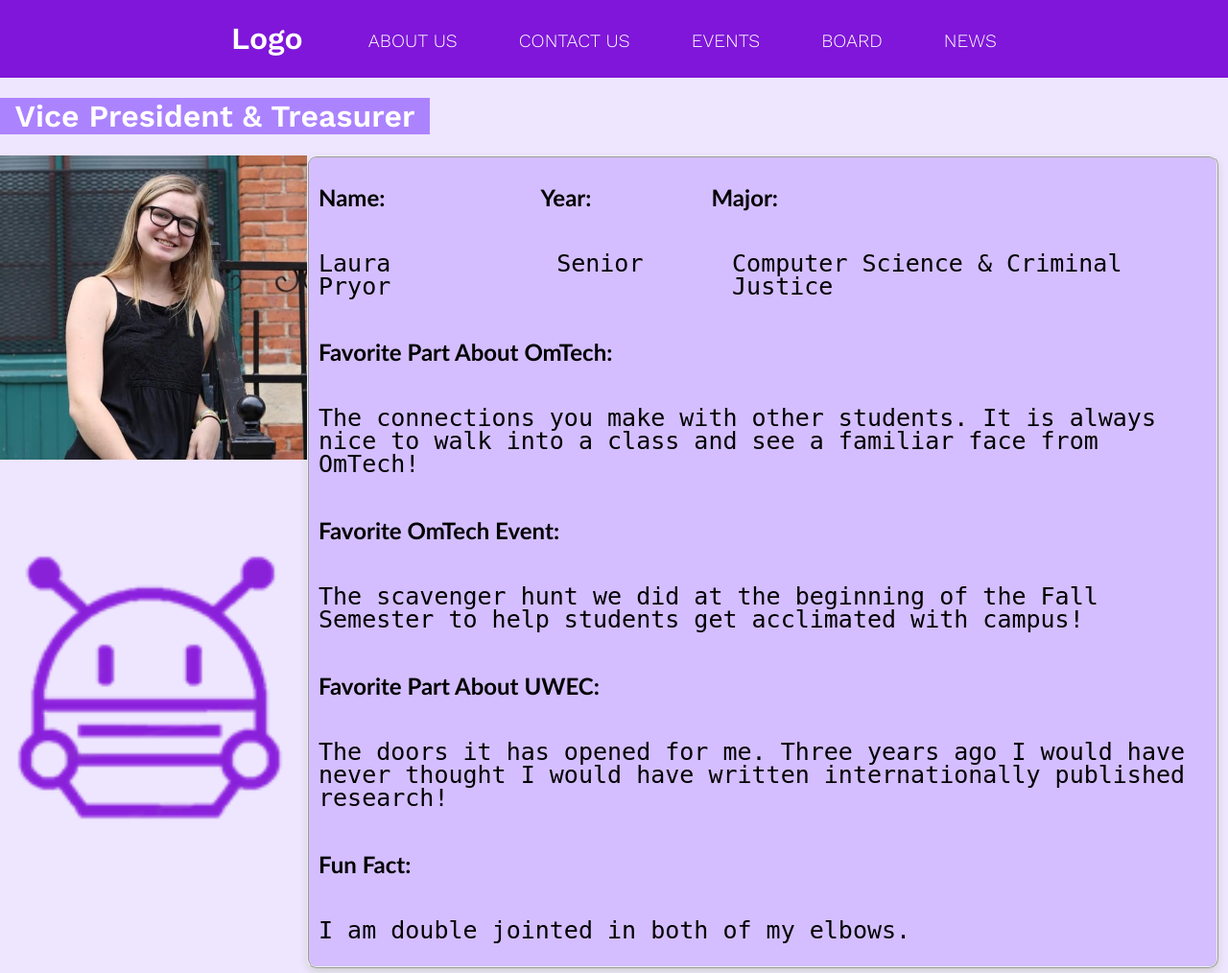
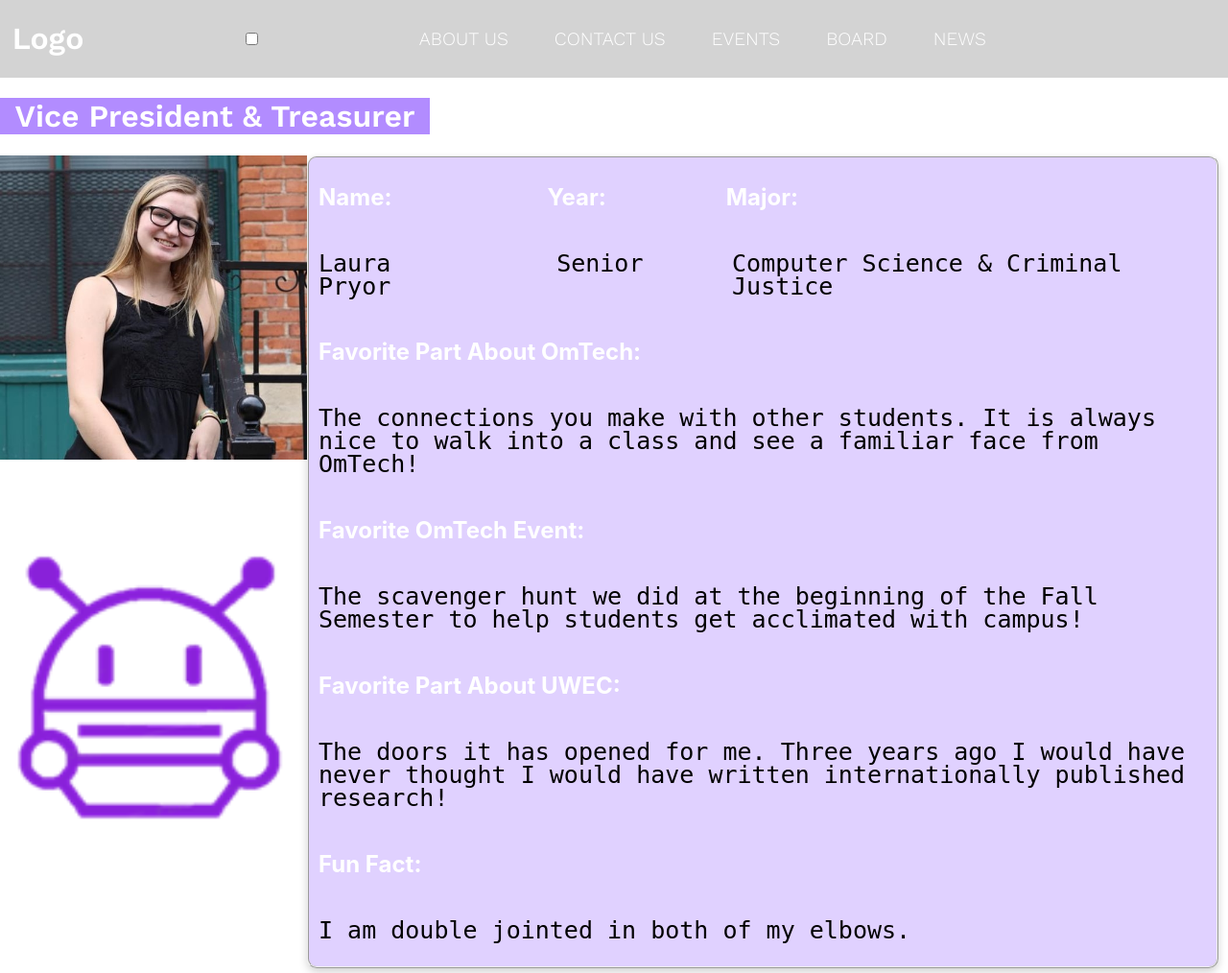
Before and after one commit to drewmore02/drewmore02, a PHP site: page /meetTheVP.html in a window 1280 px wide. Shown: the whole page at 96% size. Run offline with PHP 8.4, Linux system fonts and the light colour scheme.

Commit message:
fixing homepage issue

```diff
--- a/CS268_Project1/styles.css
+++ b/CS268_Project1/styles.css
@@ -1,7 +1,7 @@
 @import url("https://fonts.googleapis.com/css?family=Work+Sans:300,600");
 
 :root {
-  --background: #7f16d9;
+  --background: lightgray;
 }
 
 *,
@@ -12,13 +12,11 @@
 
 body {
   margin: 0;
-  background: #8c52ff25;
+  background: rgb(256, 256, 256);
   font-family: "Work Sans", sans-serif;
   font-weight: 400;
 }
 
-/*navigation styles start here*/
-@media screen and (min-width: 600px) {
 header {
   background: var(--background);
   text-align: center;
@@ -26,107 +24,8 @@
   top: 0;
   /*z-index: 999;*/
   width: 100%;
-  }
-
-  .nav-toggle {
-    display: none;
-  }
-
-  .nav-toggle-label {
-    position: absolute;
-    top: 0;
-    left: 0;
-    margin-left: 1em;
-    height: 100%;
-    display: flex;
-    align-items: center;
-  }
-
-  .nav-toggle-label span,
-  .nav-toggle-label span::before,
-  .nav-toggle-label span::after {
-    display: block;
-    background: white;
-    height: 2px;
-    width: 2em;
-    border-radius: 2px;
-    position: relative;
-  }
-
-  .nav-toggle-label span::before,
-  .nav-toggle-label span::after {
-    content: "";
-    position: absolute;
-  }
-
-  .nav-toggle-label span::before {
-    bottom: 7px;
-  }
-
-  .nav-toggle-label span::after {
-    top: 7px;
-  }
-
-  nav {
-    position: absolute;
-    text-align: left;
-    top: 100%;
-    left: 0;
-    background: var(--background);
-    width: 100%;
-    transform: scale(1, 0);
-    transform-origin: top;
-    transition: transform 400ms ease-in-out;
-    z-index: 10;
-  }
-
-  nav ul {
-    margin: 0;
-    padding: 0;
-    list-style: none;
-    z-index: 6;
-  }
-
-  nav li {
-    margin-bottom: 1em;
-    margin-left: 1em;
-  }
-
-  nav a {
-    color: white;
-    text-decoration: none;
-    font-size: 1.2rem;
-    text-transform: uppercase;
-    opacity: 0;
-    transition: opacity 150ms ease-in-out;
-  }
-  nav a:hover {
-    color: #000;
-  }
-
-  .nav-toggle:checked ~ nav {
-    transform: scale(1, 1);
-    z-index: 10;
-  }
-
-  .nav-toggle:checked ~ nav a {
-    opacity: 1;
-    transition: opacity 250ms ease-in-out 250ms;
-  }
-}
-/*End of regular nav*/
-
-.nav-toggle-label {
-  display: none;
-}
-
-header {
   display: grid;
     grid-template-columns: 1fr auto minmax(600px, 3fr) 1fr;
-}
-
-.logo {
-  grid-column: 2 / 3;
 }
 
 nav {
@@ -148,55 +47,86 @@
 
 nav ul {
   display: flex;
+  list-style: none;
 }
 
 nav li {
-  margin-left: 4em;
+  margin-left: 3em;
   margin-bottom: 0;
   text-align: center;
 }
 
+
 nav a {
+  color: white;
+  text-decoration: none;
+  font-size: 1.2rem;
+  text-transform: uppercase;
   opacity: 1;
-  position: relative;
+  transition: opacity 150ms ease-in-out;
+}
+nav a:hover {
+  color: #000;
 }
 
-nav a::before {
-  content: "";
-  display: block;
-  height: 5px;
-  background: black;
-  position: abolsute;
-  top: -0.75em;
-  left: 0;
-  right: 0;
-  transform: scale(0, 1);
-  transition: transform ease-in-out 250ms;
+.menuButton{
+  display: none;
 }
 
-nav a:hover::before {
-  transform: scale(1, 1);
+/*navigation styles start here*/
+@media (max-width: 800px) {
+
+  h2{
+    display: none;
+  }
+
+  nav::before{
+    clear: both;
+  }
+
+  nav ul {
+    flex-direction: column;
+    margin: 0;
+    padding: 0%;
+    list-style: none;
+  }
+
+  nav li {
+    margin-top: 1em;
+  }
+
+  nav {
+    flex-direction: column;
+    transform: scale(1, 0);
+    transform-origin: top;
+    transition: transform 400ms ease-in-out;
+  }
+
+  .menuButton{
+    display: block;
+  }
+
+  .menuButton:hover ~ nav{
+    transform: scaleY(1);
+  }
+}
+/*End of regular nav*/
+
+.logo {
+  width: 100px;
+}
+
+h2{
+  text-align: left;
+  color: white;
+  font-family:-apple-system, BlinkMacSystemFont, 'Segoe UI', Roboto, Oxygen, Ubuntu, Cantarell, 'Open Sans', 'Helvetica Neue', sans-serif;
 }
 
 /*navigation styles end here*/
 
 /*home page content starts here*/
-.home-outer {
-  background-image: url(women-in-cs.jpeg);
-  background-position: center center;
-  background-color: white;
-  background-blend-mode: multiply;
-  height: 100vh;
-}
-
-.home-content {
+.home-outer img{
   width: 100%;
-  position: absolute;
-  height: calc(100vh - 5em);
-  background: rgba(250, 250, 250, 0.6);
-  z-index: 1;
-  display: grid;
-  grid-template-rows: 2;
 }
 
 /*top of page*/
```
Also changed, not shown: CS268_Project1/index.html (+14 -12 lines), CS268_Project1/OMTECH Banner.jpeg (added), CS268_Project1/omtechPhotos/OMTECH Banner.jpeg (added), CS268_Project1/omtechPhotos/menuButton-image.png (added), CS268_Project1/omtechPhotos/omtech_old_logo_2.png (added), CS268_Project1/women-in-cs.jpeg (added). Lines whose indentation alone changed are shown as unchanged.
